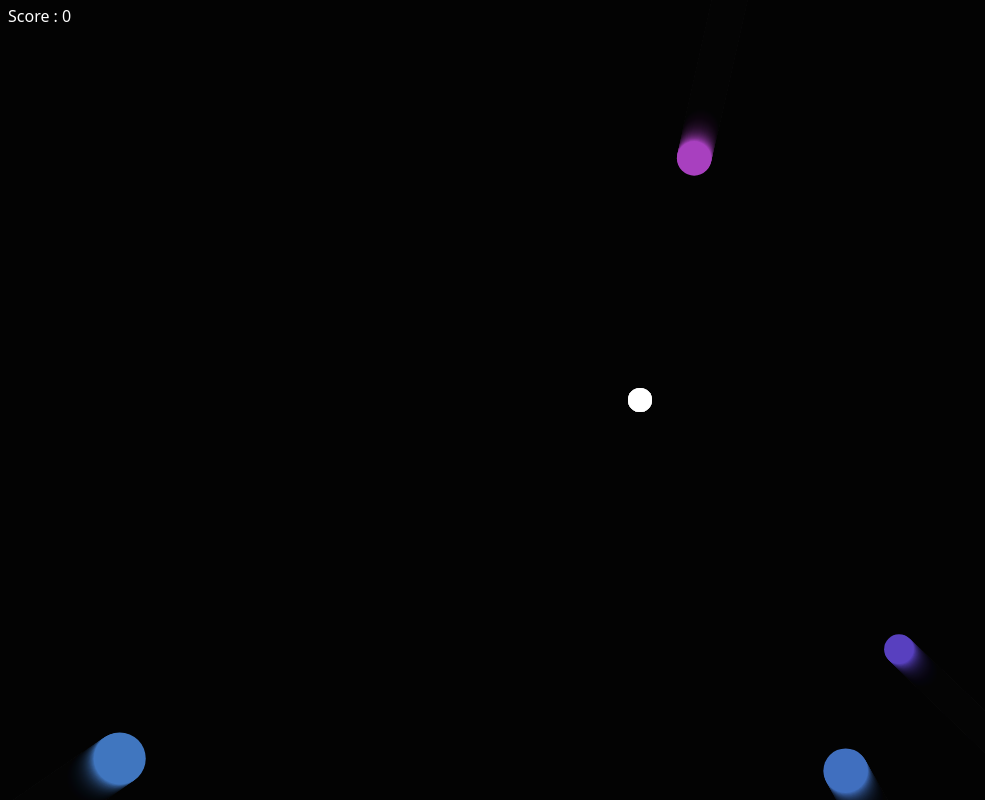
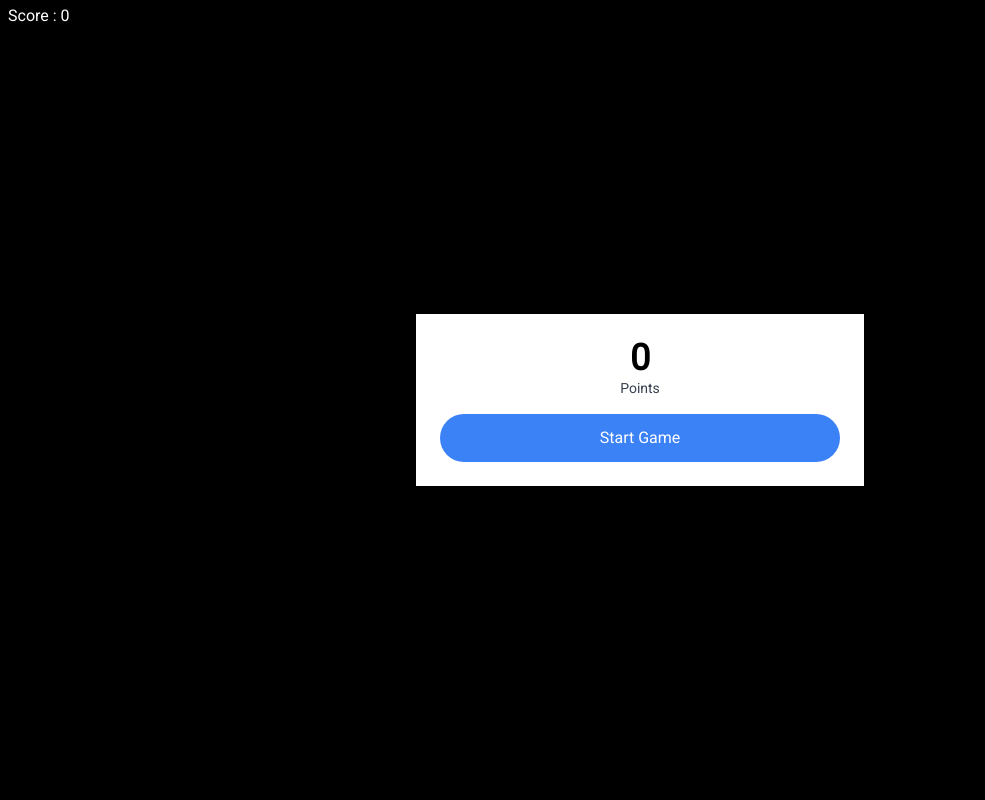
Before and after one commit to bhuvan15/Space-shooter-js, a plain HTML site: page index.html in a window 1280 px wide. Shown: the whole page, without its empty margins (0-985 px from the left). Drawn offline with nearby package versions, Linux system fonts and the light colour scheme.

Commit message:
Restart Button added

```diff
--- a/index.html
+++ b/index.html
@@ -8,7 +8,6 @@
     <link rel="stylesheet" href="https://cdnjs.cloudflare.com/ajax/libs/tailwindcss/2.2.19/tailwind.min.css"
         integrity="sha512-wnea99uKIC3TJF7v4eKk4Y+lMz2Mklv18+r4na2Gn1abDRPPOeef95xTzdwGD9e6zXJBteMIhZ1+68QC5byJZw=="
         crossorigin="anonymous" referrerpolicy="no-referrer" />
-    <script src="https://cdn.tailwindcss.com"></script>
     <script src="https://cdnjs.cloudflare.com/ajax/libs/gsap/3.9.1/gsap.min.js"
         integrity="sha512-H6cPm97FAsgIKmlBA4s774vqoN24V5gSQL4yBTDOY2su2DeXZVhQPxFK4P6GPdnZqM9fg1G3cMv5wD7e6cFLZQ=="
         crossorigin="anonymous" referrerpolicy="no-referrer"></script>
@@ -21,6 +20,18 @@
         <span>Score : </span>
         <span id="scoreEl">0</span>
     </div>
+
+    <div class="fixed inset-0 flex items-center justify-center" id="modelEl">
+        <div class="bg-white max-w-md w-full p-6 text-center">
+            <h1 class="text-4xl font-bold " id="modalScore">0</h1>
+            <p class="text-sm text-gray-700 mb-4">Points</p>
+            <div>
+                <button id="startBtn" class="bg-blue-500 text-white w-full py-3 rounded-full">Start Game</button>
+            </div>
+
+        </div>
+    </div>
+
     <canvas>
 
     </canvas>
--- a/script.js
+++ b/script.js
@@ -9,6 +9,12 @@ canvas.height = innerHeight;
 
 /* score */
 const scoreEl = document.querySelector('#scoreEl');
+/* Start button */
+const startBtn = document.querySelector('#startBtn');
+/* Model */
+
+const modelEl = document.querySelector('#modelEl');
+const modalScore = document.querySelector('#modalScore');
 
 /* Player class */
 class Player {
@@ -123,16 +129,28 @@ const x = canvas.width / 2;
 const y = canvas.height / 2;
 
 /* Player object */
-const player = new Player(x, y, 12, '#fff');
+let player = new Player(x, y, 12, '#fff');
+/* Grouping of projectiles */
+let projectiles = [];
+/* Grouping of enemies */
+let enemies = [];
+/* Grouping of particles */
+let particles = [];
 
 
+/* For restart */
 
-/* Grouping of projectiles */
-const projectiles = [];
-/* Grouping of enemies */
-const enemies = [];
-/* Grouping of particles */
-const particles = [];
+function init() {
+
+    player = new Player(x, y, 12, '#fff');
+    projectiles = [];
+    enemies = [];
+    particles = [];
+    score = 0;
+    scoreEl.innerHTML = score;
+    modalScore.innerHTML = score;
+}
+
 
 /* Spawn enemies*/
 function spawnEnemies() {
@@ -229,6 +247,10 @@ function animate() {
             /* End game */
             /* Cancelling animation frame */
             cancelAnimationFrame(animateId);
+
+            /* End modal */
+            modelEl.style.display = 'flex';
+            modalScore.innerHTML = score;
         }
 
         /* Collision detection for enemy hit*/
@@ -310,5 +332,12 @@ window.addEventListener('click', (e) => {
     projectiles.push(new Projectile(canvas.width / 2, canvas.height / 2, 5, '#fff', velocity))
 })
 
-spawnEnemies();
-animate();
+
+/* Start game */
+
+startBtn.addEventListener('click', function() {
+    init();
+    animate();
+    spawnEnemies();
+    modelEl.style.display = 'none';
+})
--- a/style.css
+++ b/style.css
@@ -1,5 +1,13 @@
+@import url('https://fonts.googleapis.com/css2?family=Roboto&display=swap');
+
 * {
     margin: 0;
     padding: 0;
     box-sizing: border-box;
 }
+
+body {
+    background-color: black;
+    font-family: 'Roboto', sans-serif;
+    overflow: hidden;
+}
```
